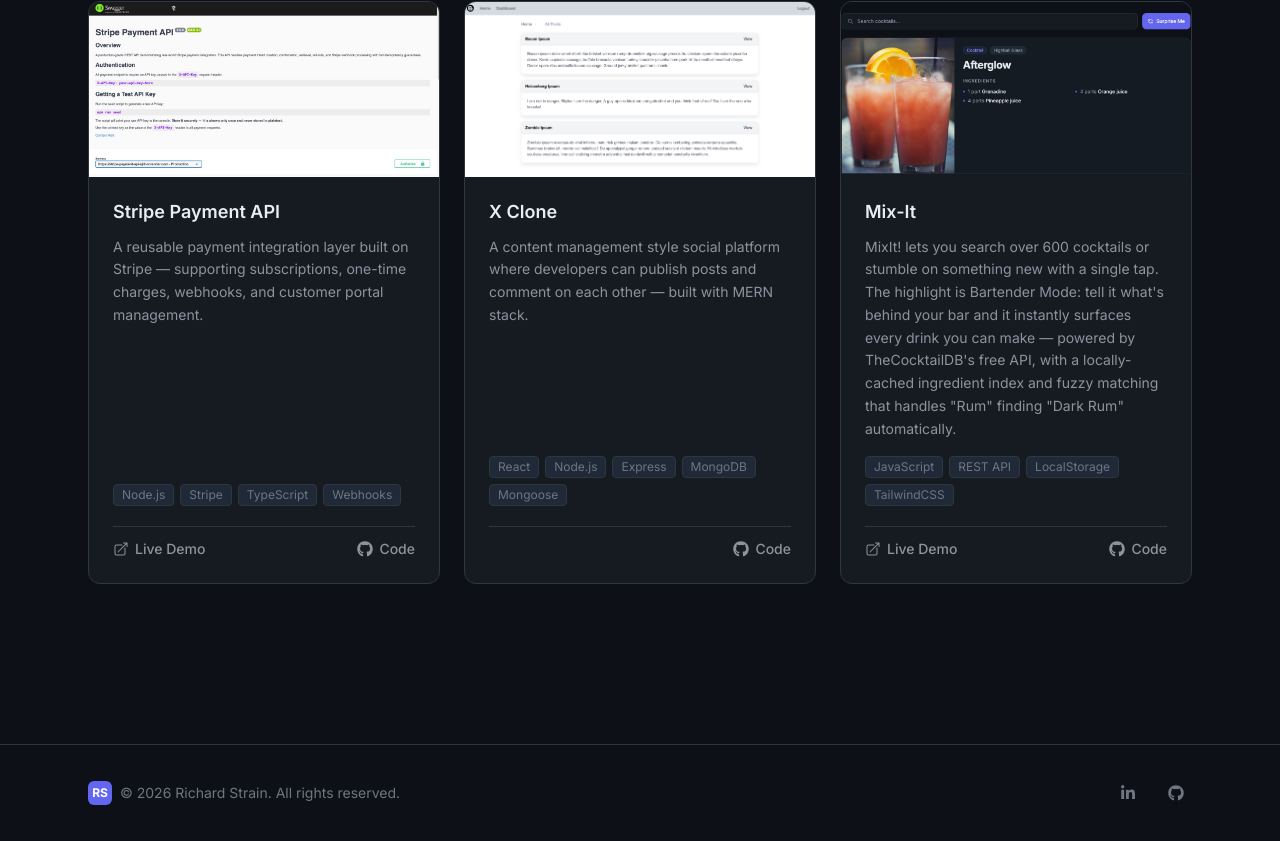
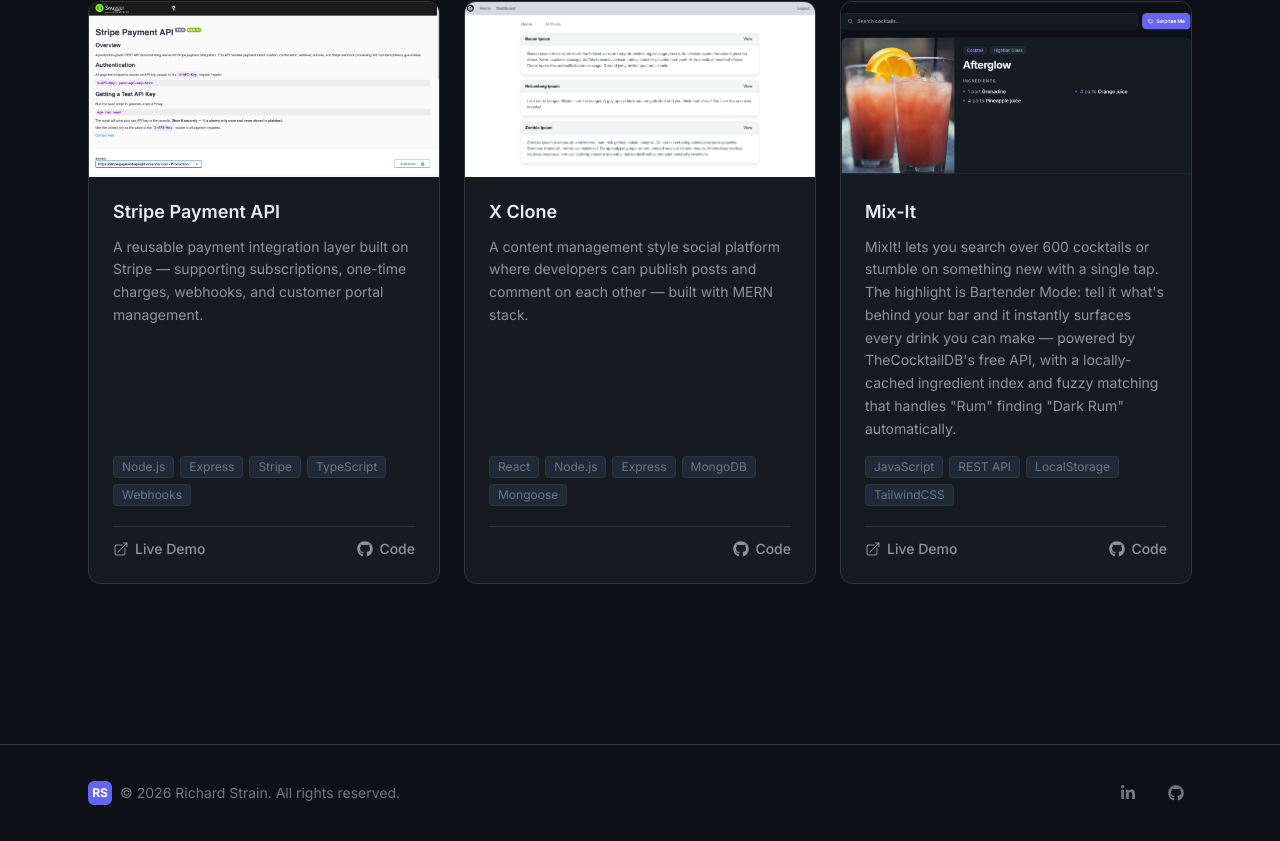
Before and after one commit to rich-strain/robot-barnacle, a React (Vite) app: page /portfolio in a window 1280 px wide. Shown: the part 1077-1918 px from the top of the page. Built offline with nearby package versions, Linux system fonts and the light colour scheme.

Commit message:
technologies update to stripe-api project

```diff
--- a/src/pages/Portfolio.jsx
+++ b/src/pages/Portfolio.jsx
@@ -36,7 +36,7 @@ const PROJECTS = [
     desc: 'A reusable payment integration layer built on Stripe — supporting subscriptions, one-time charges, webhooks, and customer portal management.',
     deployUrl: 'https://stripe-payment-api-eji0.onrender.com/api-docs/',
     gitUrl: 'https://github.com/rich-strain/stripe-payment-api',
-    tags: ['Node.js', 'Stripe', 'TypeScript', 'Webhooks'],
+    tags: ['Node.js', 'Express', 'Stripe', 'TypeScript', 'Webhooks'],
   },
   // Full-stack bootcamp projects
   {
```
